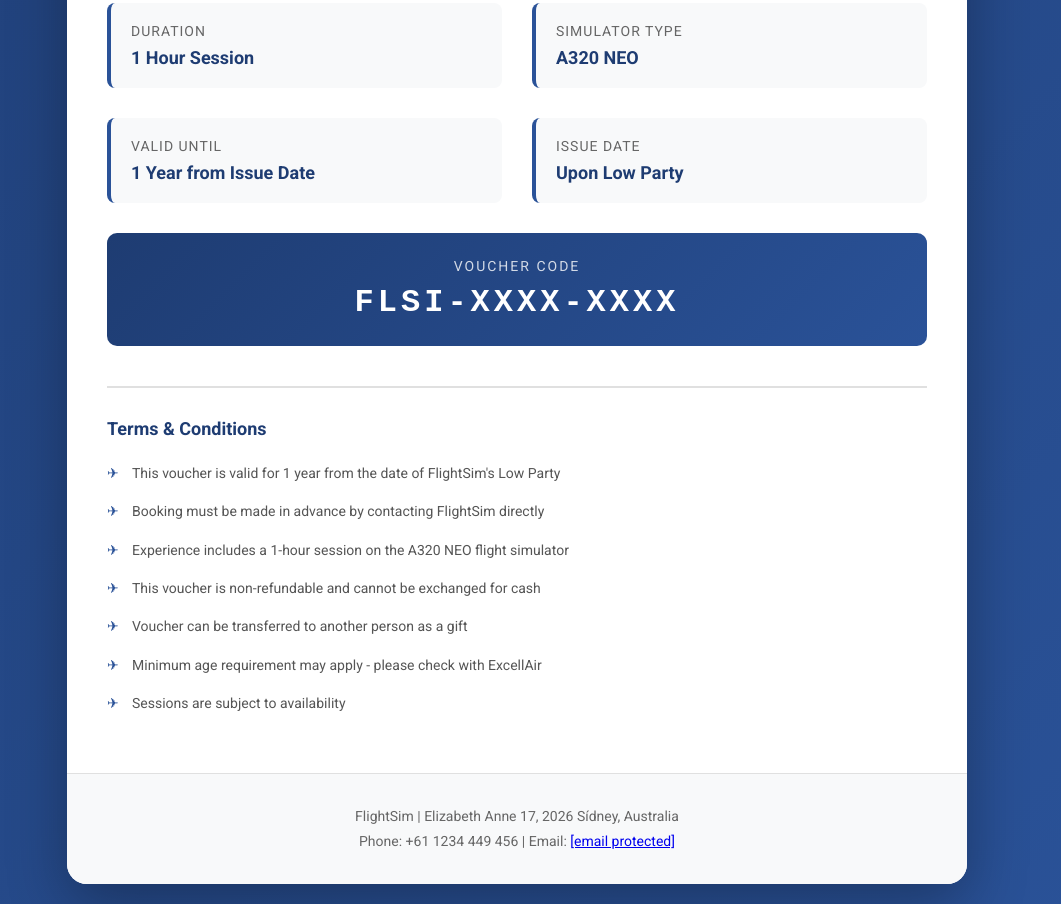
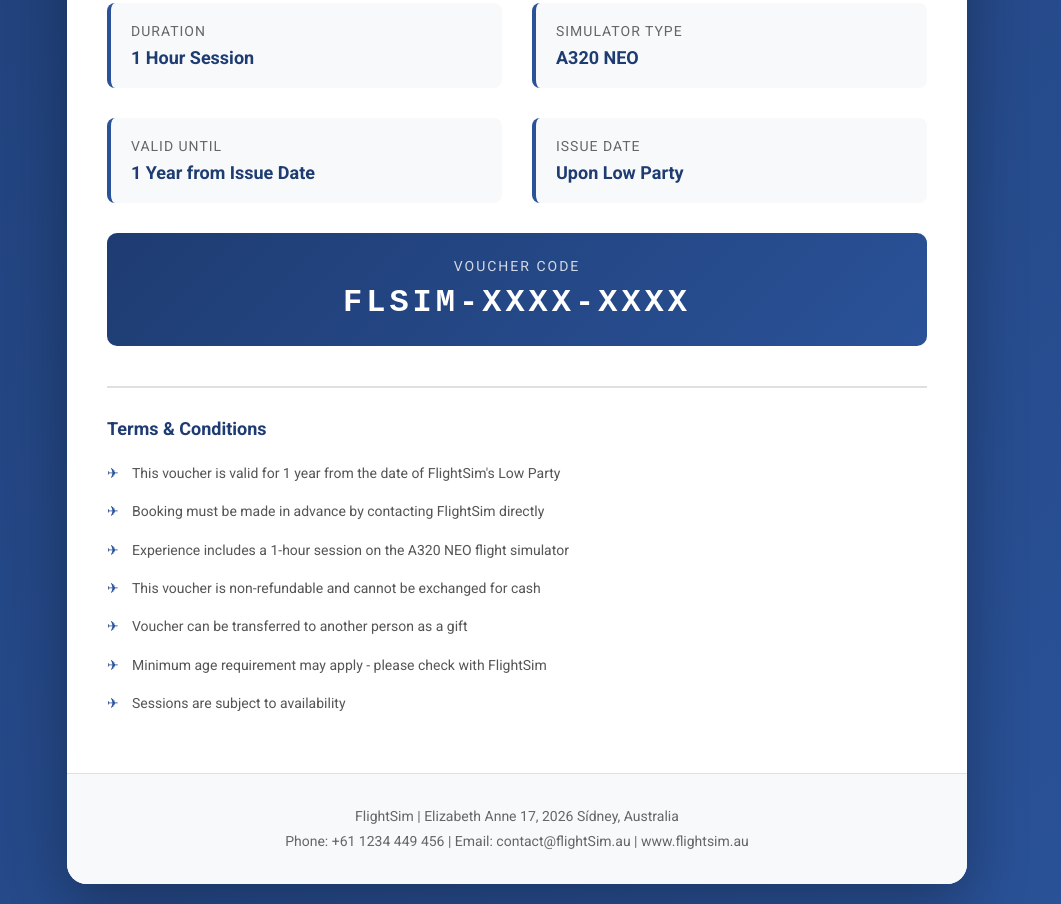
Before and after one commit to attytaborda-dot/Ticket-Proyect, a plain HTML site: page index.html in a window 1280 px wide. Shown: the part 777-1681 px from the top of the page, without its empty margins (123-1184 px from the left). Drawn offline with Linux system fonts and the light colour scheme.

Commit message:
Update voucher code and contact information in index.html

```diff
--- a/index.html
+++ b/index.html
@@ -459,7 +459,7 @@
 
             <div class="voucher-code">
                 <div class="code-label">Voucher Code</div>
-                <div class="code-value">FLSI-XXXX-XXXX</div>
+                <div class="code-value">FLSIM-XXXX-XXXX</div>
             </div>
 
             <div class="terms">
@@ -470,7 +470,7 @@
                     <li>Experience includes a 1-hour session on the A320 NEO flight simulator</li>
                     <li>This voucher is non-refundable and cannot be exchanged for cash</li>
                     <li>Voucher can be transferred to another person as a gift</li>
-                    <li>Minimum age requirement may apply - please check with ExcellAir</li>
+                    <li>Minimum age requirement may apply - please check with FlightSim</li>
                     <li>Sessions are subject to availability</li>
                 </ul>
             </div>
@@ -479,5 +479,5 @@
         <div class="footer">
             <div class="contact-info">
                 FlightSim | Elizabeth Anne 17, 2026 Sídney, Australia<br>
-                Phone: +61 1234 449 456 | Email: <a href="/cdn-cgi/l/email-protection" class="__cf_email__" data-cfemail="c8aba7a6bca9abbc88adb0abada4a4a9a1bae6aba0">[email&#160;protected]</a>
+                Phone: +61 1234 449 456 | Email: contact@flightSim.au | www.flightsim.au</a>
             </div>
```
